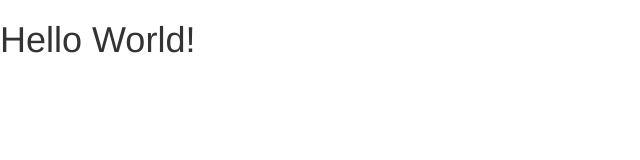
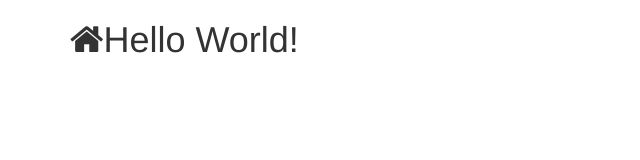
Before and after one commit to westplainsdev/starter-project, a website: page index.html in a window 1280 px wide. Shown: the whole page, without its empty margins (0-640 px from the left). Drawn offline with nearby package versions, Linux system fonts and the light colour scheme.

Commit message:
Update index.html

```diff
--- a/index.html
+++ b/index.html
@@ -8,6 +8,8 @@
   </head>
 
   <body>
-    <h1>Hello World!</h1>
+    <div class="container">
+      <h1><i class="fa fa-home" aria-hidden="true"></i>Hello World!</h1>
+    </div>
   </body>
 </html>
```
